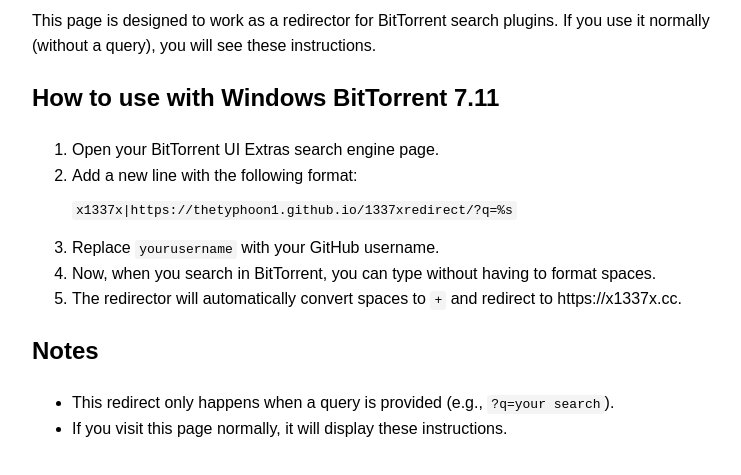
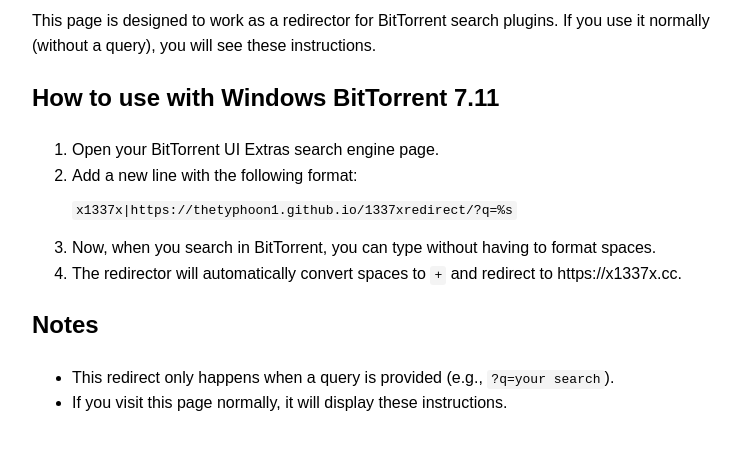
Before and after one commit to TheTyphoon1/1337xredirect, a plain HTML site: page index.html in a window 1280 px wide. Shown: the part 105-580 px from the top of the page, without its empty margins (258-999 px from the left). Drawn offline with Linux system fonts and the light colour scheme.

Commit message:
Update index.html

```diff
--- a/index.html
+++ b/index.html
@@ -35,7 +35,6 @@
     <li>Open your BitTorrent UI Extras search engine page.</li>
     <li>Add a new line with the following format:</li>
     <pre><code>x1337x|https://thetyphoon1.github.io/1337xredirect/?q=%s</code></pre>
-    <li>Replace <code>yourusername</code> with your GitHub username.</li>
     <li>Now, when you search in BitTorrent, you can type without having to format spaces.</li>
     <li>The redirector will automatically convert spaces to <code>+</code> and redirect to https://x1337x.cc.</li>
   </ol>
```
